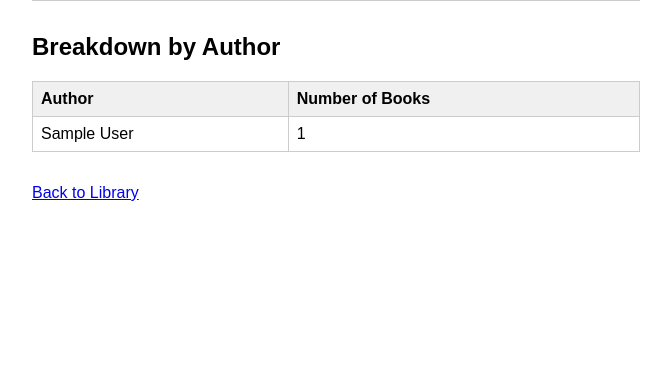
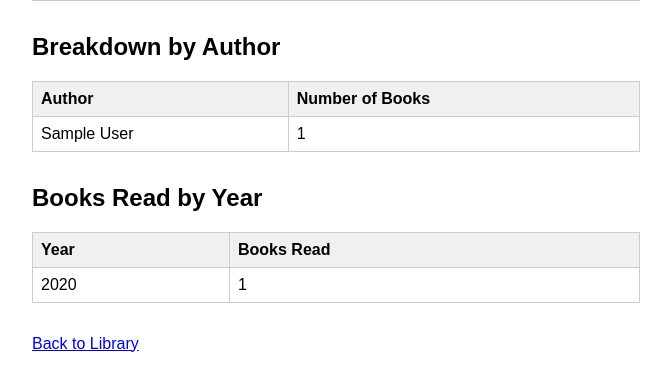
Before and after one commit to dyslexicjedi/BookVault, a Flask app: template templates/stats.html in a window 1280 px wide. Shown: the part 305-696 px from the top of the page, without its empty margins (0-671 px from the left). Run offline with Flask 3, Linux system fonts and the light colour scheme; the template is opened without the code that fills it: most values are stand-ins (such as "Sample title", 1, 10 or a date in 2020).

Commit message:
last modified and new stat books read by year

```diff
--- a/app.py
+++ b/app.py
@@ -4,6 +4,7 @@ import mariadb
 import os
 from collections import Counter
 from dotenv import load_dotenv
+from datetime import datetime
 
 load_dotenv(override=True)
 
@@ -35,6 +36,7 @@ def create_table():
             author VARCHAR(255),
             cover VARCHAR(512),
             status ENUM('TBR', 'Reading', 'Read', 'DNF') DEFAULT 'TBR',
+            last_status_change DATETIME DEFAULT NULL,
             UNIQUE KEY unique_book (title, author)
         )
     """)
@@ -46,10 +48,11 @@ def insert_book(book):
     conn = get_db_connection()
     cur = conn.cursor()
     try:
+        now = datetime.now()
         cur.execute("""
-            INSERT INTO books (title, author, cover, status) VALUES (%s, %s, %s, %s)
+            INSERT INTO books (title, author, cover, status, last_status_change) VALUES (%s, %s, %s, %s, %s)
             ON DUPLICATE KEY UPDATE cover=VALUES(cover), status=status
-        """, (book['title'], book['author'], book['cover'], book['status']))
+        """, (book['title'], book['author'], book['cover'], book['status'], now))
         conn.commit()
     except mariadb.Error as e:
         print(f"Error inserting book: {e}")
@@ -63,7 +66,7 @@ def get_all_books():
 
     conn = get_db_connection()
     cur = conn.cursor(dictionary=True)
-    cur.execute("SELECT id, title, author, cover, status, COALESCE(rating, 0) as rating FROM books")
+    cur.execute("SELECT id, title, author, cover, status, COALESCE(rating, 0) as rating, last_status_change FROM books")
     books = cur.fetchall()
 
     for book in books:
@@ -76,6 +79,9 @@ def get_all_books():
                     with open(filename, 'wb') as f:
                         f.write(response.content)
             book['cover'] = filename if os.path.exists(filename) else None
+        # Format last_status_change as string if present
+        if book['last_status_change']:
+            book['last_status_change'] = book['last_status_change'].strftime("%Y-%m-%d %H:%M:%S")
 
     cur.close()
     conn.close()
@@ -85,7 +91,10 @@ def update_book_status(title, author, status):
     conn = get_db_connection()
     cur = conn.cursor()
     try:
-        cur.execute("UPDATE books SET status = %s WHERE title = %s AND author = %s", (status, title, author))
+        now = datetime.now()
+        cur.execute("""
+            UPDATE books SET status = %s, last_status_change = %s WHERE title = %s AND author = %s
+        """, (status, now, title, author))
         conn.commit()
     except mariadb.Error as e:
         print(f"Error updating book status: {e}")
@@ -129,7 +138,15 @@ def get_books_stats():
     total_books = len(books)
     status_breakdown = Counter(book['status'].strip() for book in books)
     author_breakdown = Counter(book['author'].strip() for book in books)
-    return total_books, status_breakdown, author_breakdown
+
+    # Count books read by year of last_status_change
+    read_years = Counter()
+    for book in books:
+        if book['status'].strip() == "Read" and book['last_status_change']:
+            year = datetime.strptime(book['last_status_change'], "%Y-%m-%d %H:%M:%S").year
+            read_years[year] += 1
+
+    return total_books, status_breakdown, author_breakdown, read_years
 
 def update_book_status_and_rating(title, author, status, rating):
     conn = get_db_connection()
@@ -138,15 +155,17 @@ def update_book_status_and_rating(title, author, status, rating):
         # Add rating column if not exists (execute once)
         cur.execute("""
             ALTER TABLE books
-            ADD COLUMN IF NOT EXISTS rating INT DEFAULT 0
+            ADD COLUMN IF NOT EXISTS rating INT DEFAULT 0,
+            ADD COLUMN IF NOT EXISTS last_status_change DATETIME DEFAULT NULL
         """)
     except mariadb.Error:
         # Ignore if column already exists
         pass
     try:
+        now = datetime.now()
         cur.execute("""
-            UPDATE books SET status = %s, rating = %s WHERE title = %s AND author = %s
-        """, (status, rating, title, author))
+            UPDATE books SET status = %s, rating = %s, last_status_change = %s WHERE title = %s AND author = %s
+        """, (status, rating, now, title, author))
         conn.commit()
     except mariadb.Error as e:
         print(f"Error updating book status and rating: {e}")
@@ -207,10 +226,11 @@ def remove_book_route():
 
 @app.route("/stats")
 def stats():
-    total_books, status_breakdown, author_breakdown = get_books_stats()
+    total_books, status_breakdown, author_breakdown, read_years = get_books_stats()
     return render_template("stats.html", total_books=total_books,
                            status_breakdown=status_breakdown,
-                           author_breakdown=author_breakdown)
+                           author_breakdown=author_breakdown,
+                           read_years=read_years)
 
 @app.route('/cover_cache/<path:filename>')
 def serve_cover_cache(filename):
--- a/templates/stats.html
+++ b/templates/stats.html
@@ -43,6 +43,17 @@
             </tbody>
         </table>
     </section>
+        <section>
+        <h2>Books Read by Year</h2>
+        <table>
+            <thead><tr><th>Year</th><th>Books Read</th></tr></thead>
+            <tbody>
+            {% for year, count in read_years.items()|sort %}
+                <tr><td>{{ year }}</td><td>{{ count }}</td></tr>
+            {% endfor %}
+            </tbody>
+        </table>
+    </section>
 
     <p><a href="{{ url_for('index') }}">Back to Library</a></p>
 </body>
```
